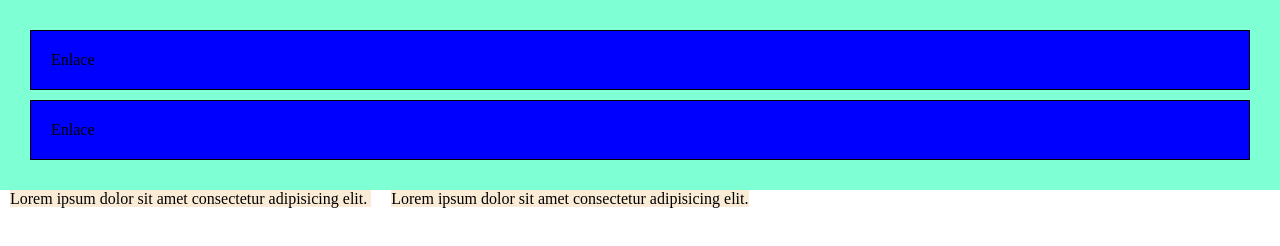
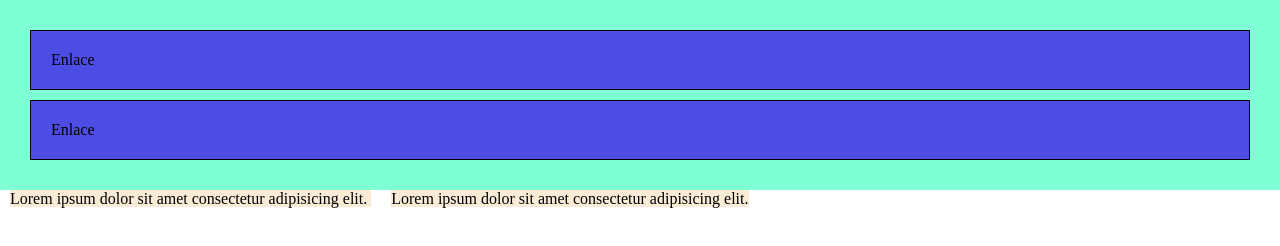
Before and after one commit to Alvaro-axo/estilos-de-botones-css, a plain HTML site: page index.html in a window 1280 px wide. Drawn offline with Linux system fonts and the light colour scheme.

Commit message:
cambiando el color azul

```diff
--- a/style.css
+++ b/style.css
@@ -6,7 +6,7 @@ div{
     background-color: aquamarine;
 }
 a{
-    background-color: blue;
+    background-color: rgb(77, 77, 230);
     color: black;
     display: block;
     text-decoration: none;
```
